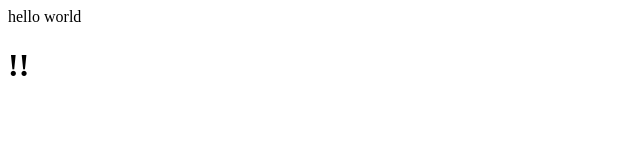
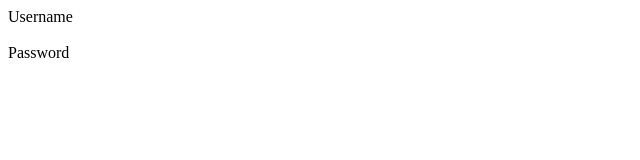
Before and after one commit to trunggg110987-sudo/demo, a plain HTML site: page project.html in a window 1280 px wide. Shown: the full height of the page, 0-640 px from the left. Drawn offline with Linux system fonts and the light colour scheme.

Commit message:
First commit

```diff
--- a/project.html
+++ b/project.html
@@ -1,11 +1,13 @@
 <!DOCTYPE html>
-<html lang="en">
+<html lang="vi">
 <head>
     <meta charset="UTF-8">
-    <title>Title</title>
 </head>
 <body>
-hello world
-<h1>!!</h1>
+<form action="">
+    <label for="username">Username</label><br><br>
+    <label for="password">Password</label>
+</form>
+
 </body>
 </html>
```
